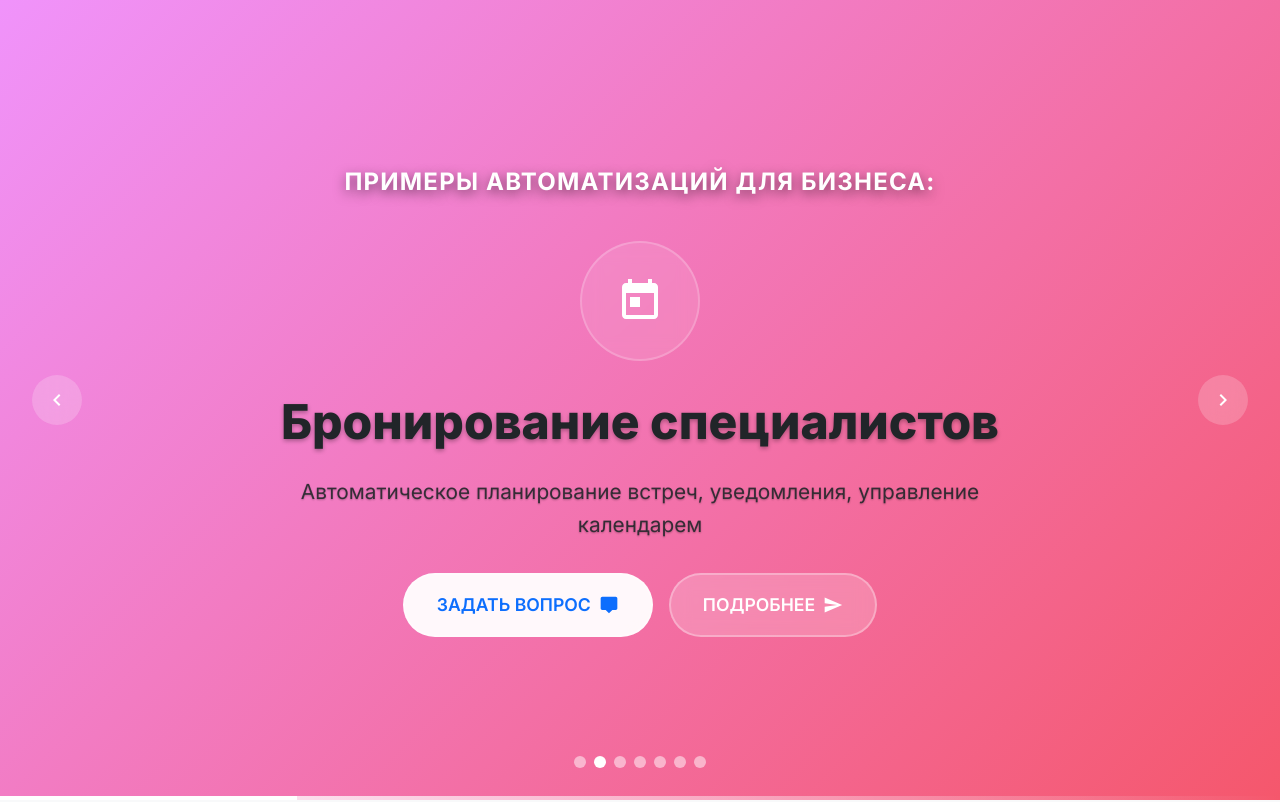
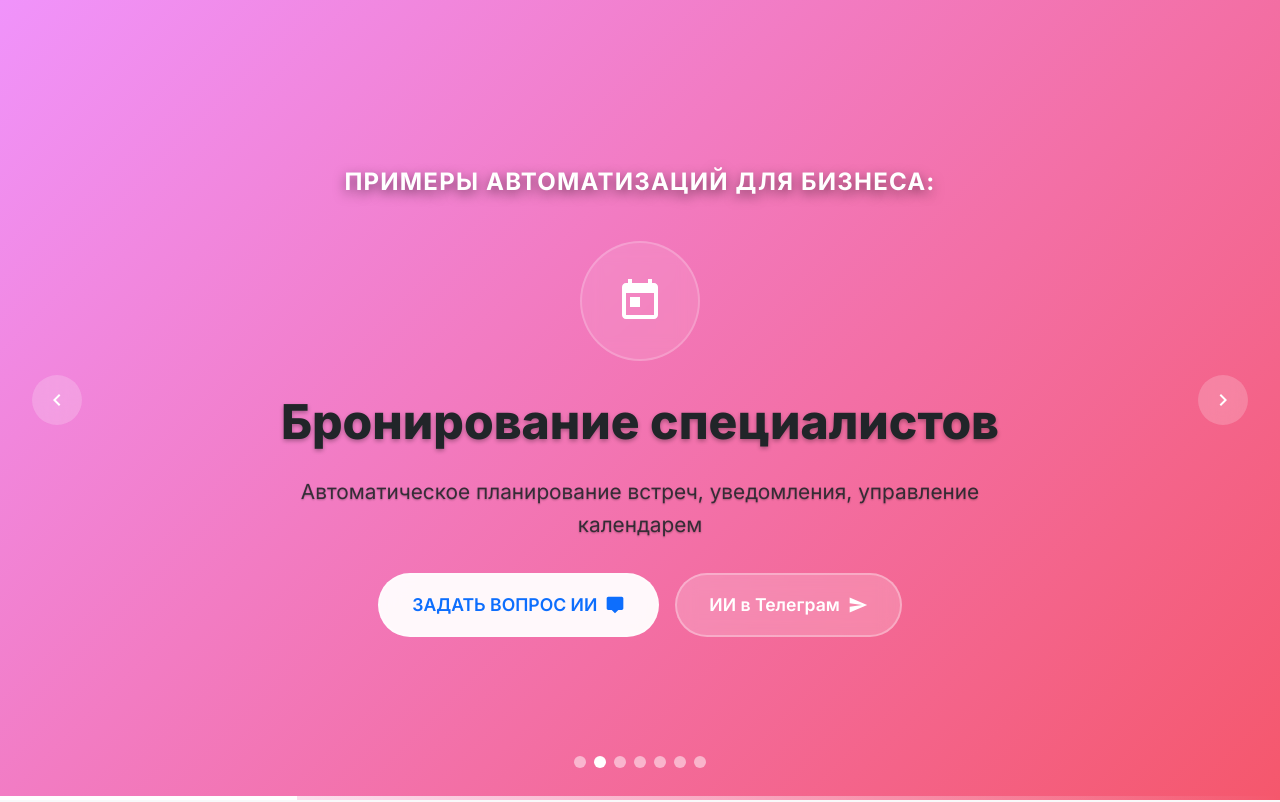
Before and after one commit to ArtMartin89/fullstack_design, a Next.js app: page / in a window 1280 px wide. Shown: the top 802 px of the page. Built offline with nearby package versions, Linux system fonts and the light colour scheme.

Commit message:
надписи на кнопках

```diff
--- a/src/app/components/CTASection.tsx
+++ b/src/app/components/CTASection.tsx
@@ -38,7 +38,7 @@ export default function CTASection() {
               fontWeight: 600
             }}
           >
-            <span>ЗАДАТЬ ВОПРОС</span>
+            <span>ЗАДАТЬ ВОПРОС ИИ</span>
             <svg width="16" height="16" viewBox="0 0 24 24" fill="currentColor">
               <path d="M20 2H4c-1.1 0-2 .9-2 2v12c0 1.1.9 2 2 2h4l4 4 4-4h4c1.1 0 2-.9 2-2V4c0-1.1-.9-2-2-2z"/>
             </svg>
@@ -60,13 +60,14 @@ export default function CTASection() {
               fontWeight: 600
             }}
           >
-            <span>ЗАКАЗАТЬ</span>
+            <span>ЗАКАЗАТЬ АВТОМАТИЗАЦИЮ</span>
             <svg width="16" height="16" viewBox="0 0 24 24" fill="currentColor">
               <path d="M2.01 21L23 12 2.01 3 2 10l15 2-15 2z"/>
             </svg>
           </a>
 
-          <a
+          {/*
+           <a
             href="/chat"
             className="btn-secondary"
             style={{
@@ -87,6 +88,7 @@ export default function CTASection() {
               <path d="M8 5v14l11-7z"/>
             </svg>
           </a>
+          */}
         </div>
       </div>
     </section>
--- a/src/app/components/HeroCarousel.tsx
+++ b/src/app/components/HeroCarousel.tsx
@@ -213,7 +213,7 @@ export default function HeroCarousel() {
                   e.currentTarget.style.boxShadow = 'none';
                 }}
               >
-                <span>ЗАДАТЬ ВОПРОС</span>
+                <span>ЗАДАТЬ ВОПРОС ИИ</span>
                 <svg width="20" height="20" viewBox="0 0 24 24" fill="currentColor">
                   <path d="M20 2H4c-1.1 0-2 .9-2 2v12c0 1.1.9 2 2 2h4l4 4 4-4h4c1.1 0 2-.9 2-2V4c0-1.1-.9-2-2-2z"/>
                 </svg>
@@ -247,7 +247,7 @@ export default function HeroCarousel() {
                   e.currentTarget.style.transform = 'translateY(0)';
                 }}
               >
-                <span>ПОДРОБНЕЕ</span>
+                <span>ИИ в Телеграм</span>
                 <svg width="20" height="20" viewBox="0 0 24 24" fill="currentColor">
                   <path d="M2.01 21L23 12 2.01 3 2 10l15 2-15 2z"/>
                 </svg>
--- a/src/app/components/HeroSection.tsx
+++ b/src/app/components/HeroSection.tsx
@@ -111,7 +111,7 @@ export default function HeroSection() {
                   marginTop: '1rem'
                 }}
               >
-                <span>ПОДРОБНЕЕ</span>
+                <span>ИИ в Телеграм</span>
                 <svg width="16" height="16" viewBox="0 0 24 24" fill="currentColor">
                   <path d="M2.01 21L23 12 2.01 3 2 10l15 2-15 2z"/>
                 </svg>
```
